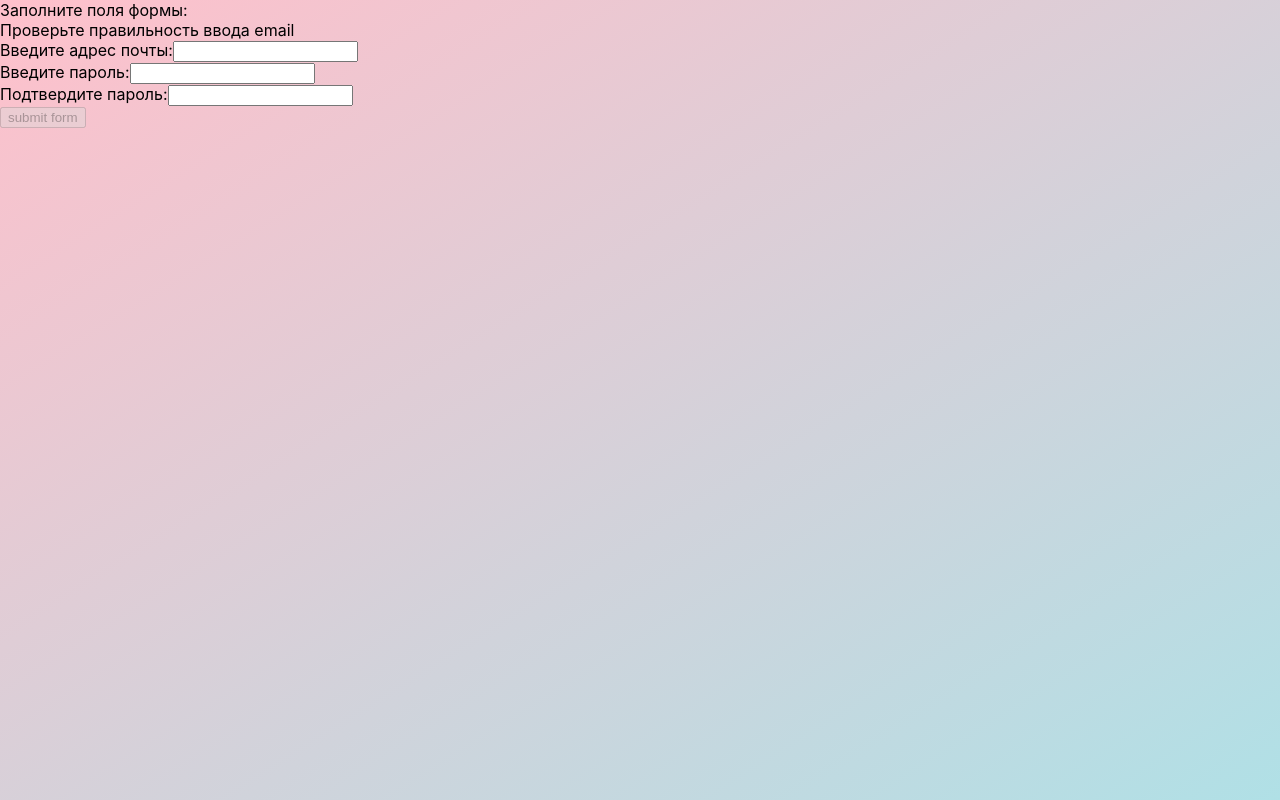
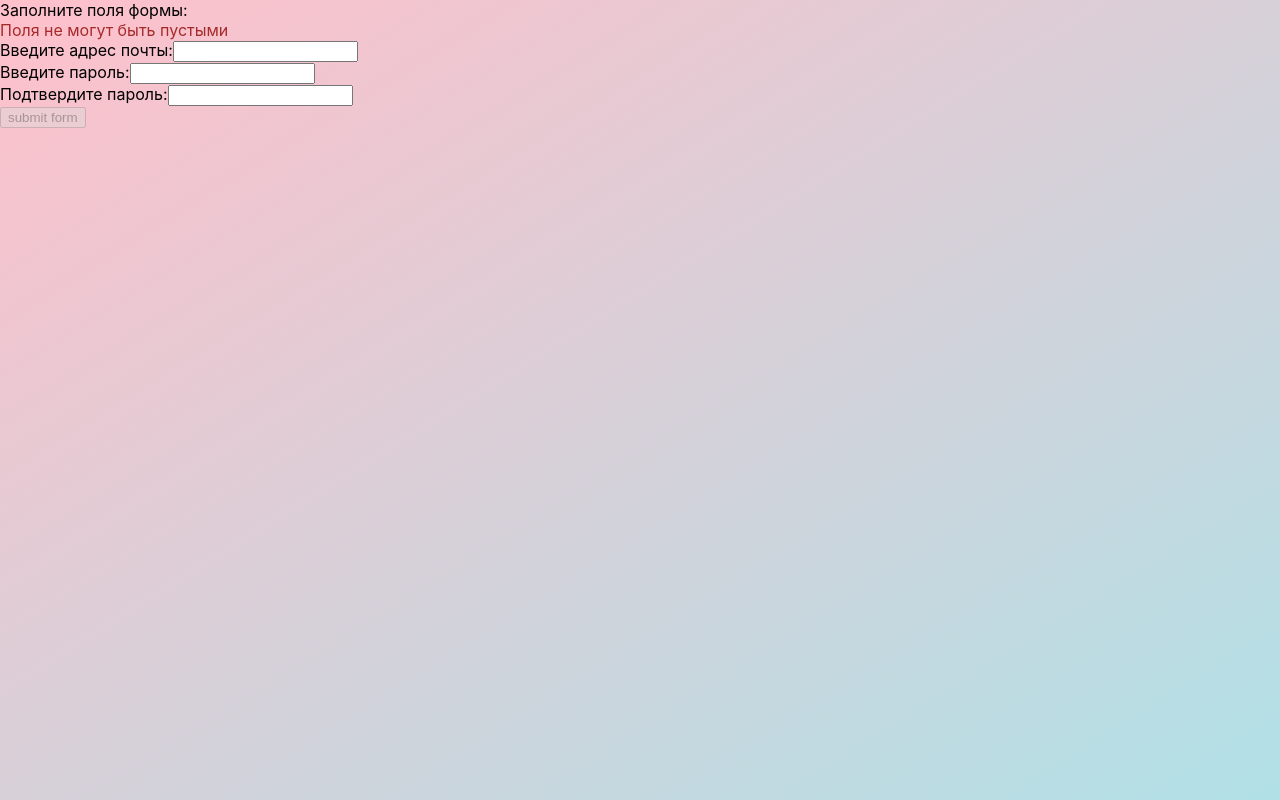
Before and after one commit to gibidon/react_with_context, a React (Create React App) app: page / in a window 1280 px wide. Built offline with nearby package versions, Linux system fonts and the light colour scheme.

Commit message:
version2 fixed with useEffect

```diff
--- a/src/components/FormWithValidation.jsx
+++ b/src/components/FormWithValidation.jsx
@@ -1,4 +1,6 @@
+import { useEffect } from "react"
 import { useState, useRef } from "react"
+import styles from "./FormWithValidation.module.css"
 
 export default function FormWithValidation() {
   const [formData, setFormData] = useState({
@@ -6,10 +8,8 @@ export default function FormWithValidation() {
     password: "",
     passwordConfirmation: "",
   })
-  //   const [errors, setErrors] = useState(null)
-
+  const [errors, setErrors] = useState(null)
   const { email, password, passwordConfirmation } = formData
-
   const submitBtnRef = useRef()
 
   function checkFields(formData) {
@@ -20,36 +20,38 @@ export default function FormWithValidation() {
       passwordConfirmation: /^[\w_]*$/,
     }
     let error = null
-
-    if (!regexMap.email.test(formData.email)) {
+    if (formData.email === "" || formData.password === "") {
+      error = "Поля не могут быть пустыми"
+    } else if (!regexMap.email.test(formData.email)) {
       error = "Проверьте правильность ввода email"
     } else if (!regexMap.password.test(formData.password)) {
       error = "В пароле допустимы только буквы, цифры и нижнее подчеркивание"
     } else if (formData.password !== formData.passwordConfirmation) {
       error = "Пароли не совпадают"
     }
-    return error
+
+    setErrors(error)
   }
-  let errors = checkFields(formData)
-
-  // if (!errors) {
-  //   console.log(submitBtnRef.current)
-  //   submitBtnRef.current.focus()
-  // }
-  console.log(submitBtnRef.current)
 
   function onChange(fieldName, value) {
     setFormData({ ...formData, [fieldName]: value })
   }
+  useEffect(() => {
+    if (!checkFields(formData)) {
+      console.log(submitBtnRef.current)
+      submitBtnRef.current.focus()
+    }
+  })
 
   return (
     <form
       onSubmit={(e) => {
+        // e.preventDefault()
         console.log("form submitted", formData)
       }}
     >
       <div>Заполните поля формы:</div>
-      {errors && <div>{errors}</div>}
+      {errors && <div className={styles.errors}>{errors}</div>}
       <label htmlFor="email">Введите адрес почты:</label>
       <input
         type="text"
@@ -57,8 +59,8 @@ export default function FormWithValidation() {
         id="email"
         value={email}
         onChange={({ target }) => onChange("email", target.value)}
+        onBlur={() => checkFields(formData)}
       />
-
       <br />
       <label htmlFor="password">Введите пароль:</label>
       <input
@@ -67,6 +69,7 @@ export default function FormWithValidation() {
         id="password"
         value={password}
         onChange={({ target }) => onChange("password", target.value)}
+        onBlur={() => checkFields(formData)}
       />
       <br />
       <label htmlFor="passwordConfirmation">Подтвердите пароль:</label>
@@ -76,6 +79,7 @@ export default function FormWithValidation() {
         id="passwordConfirmation"
         value={passwordConfirmation}
         onChange={({ target }) => onChange("passwordConfirmation", target.value)}
+        onBlur={() => checkFields(formData)}
       />
       <br />
       <button type="submit" disabled={errors} ref={submitBtnRef}>
--- /dev/null
+++ b/src/components/FormWithValidation.module.css
@@ -0,0 +1,3 @@
+.errors {
+  color: brown;
+}
```
